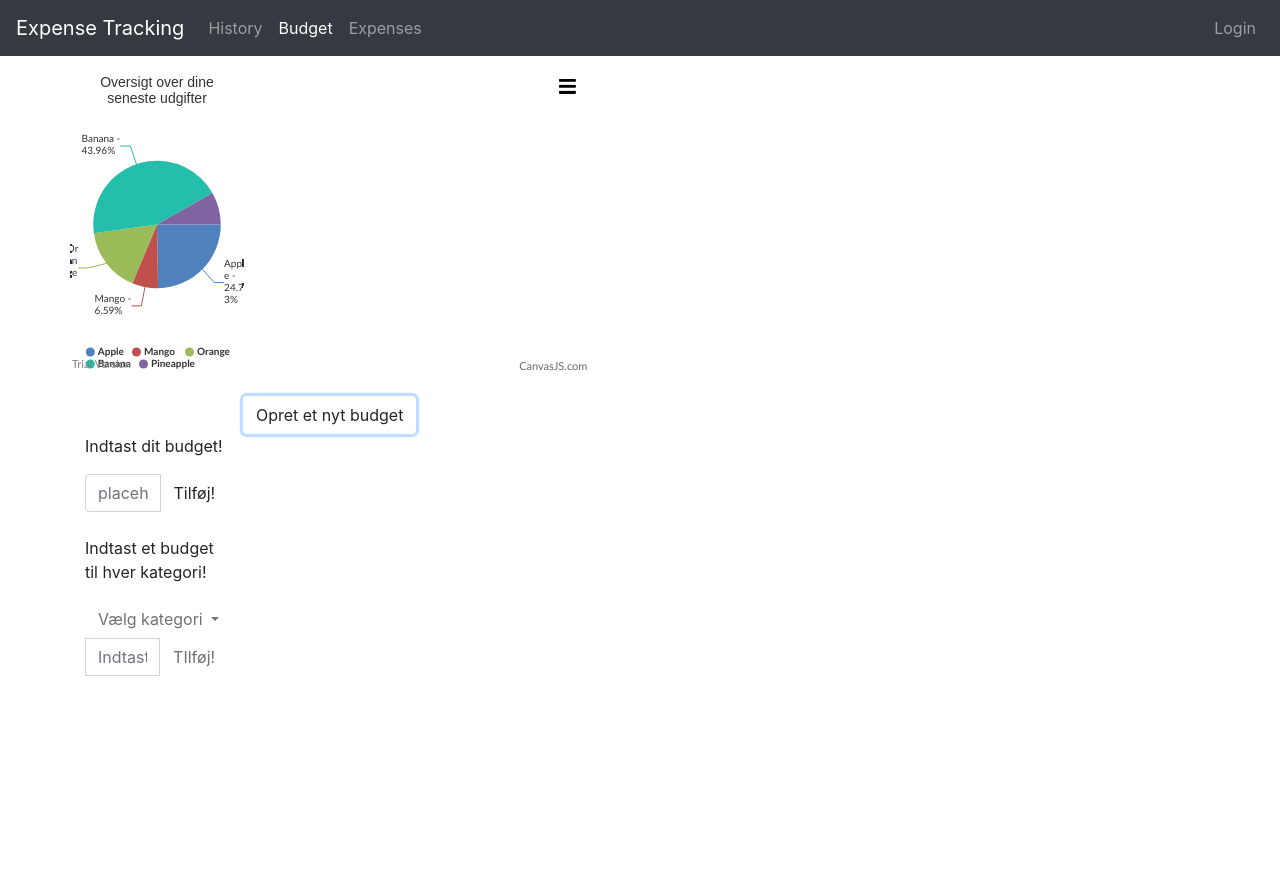
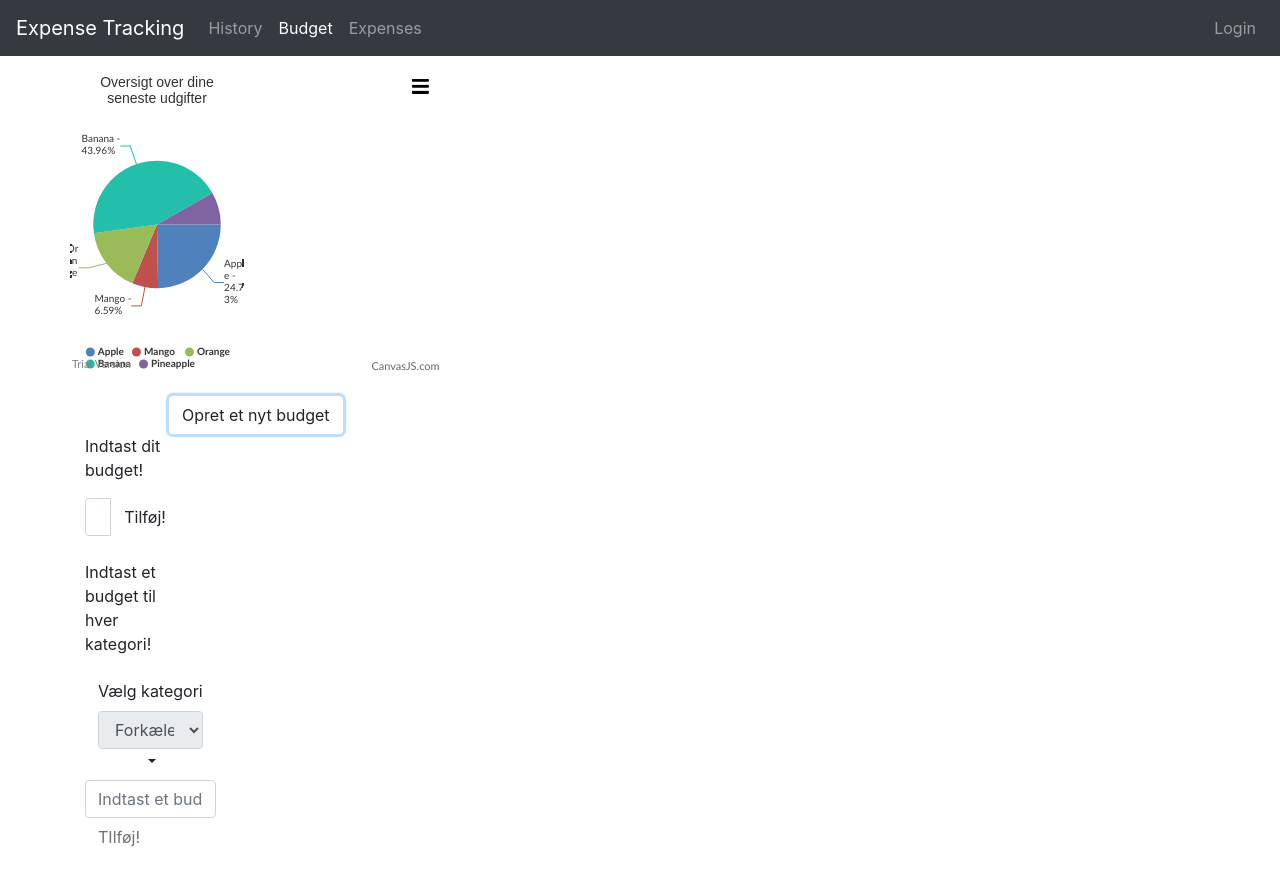
Before and after one commit to magnusbrok/Expense-Tracker-FrontEnd, an Angular app: page /budget in a window 1280 px wide. Both pictures are taken after a click on the button "Opret et nyt budget". Before the commit the page ends 800 px from the top, so only its background shows below. Built offline with nearby package versions, Linux system fonts and the light colour scheme.

Commit message:
Fixed dropdown to 4.3.1 boostrap

```diff
--- a/src/app/budget/budget.component.html
+++ b/src/app/budget/budget.component.html
@@ -21,17 +21,14 @@
     <p>Indtast et budget til hver kategori!</p>
     <div class="input-group">
       <div class="input-group-btn" appDropDownMenu>
-        <button [disabled]="buttonDisabled" type="button" class="btn btn-default dropdown-toggle"  >
-          Vælg kategori
-          <span class="caret"></span>
-        </button>
-        <ul class="dropdown-menu form-control-static">
-          <li><a style="cursor: pointer"href="#">Fødevarer</a></li>
-          <li><a href="#">Faste regninger</a></li>
-          <li><a href="#">Hygge</a></li>
-          <li><a href="#">Andet</a></li>
-        </ul>
-      </div>
+        <div type="button" class="btn btn-default dropdown-toggle">
+          <label for="category">Vælg kategori</label>
+          <select [disabled]="buttonDisabled" id="category" name="kategori" class="form-control">
+            <option value="1">Forkælesle</option>
+            <option value="2">Druk</option>
+            <option value="2">Computerspil</option>
+          </select>
+        </div>
       <input class="form-control" placeholder="Indtast et budget" type="text">
       <div class="input-group-btn" >
         <button [disabled]="buttonDisabled"  class="btn btn-default" type="button">
@@ -42,3 +39,4 @@
   </div>
   </div>
 </div>
+</div>
```
